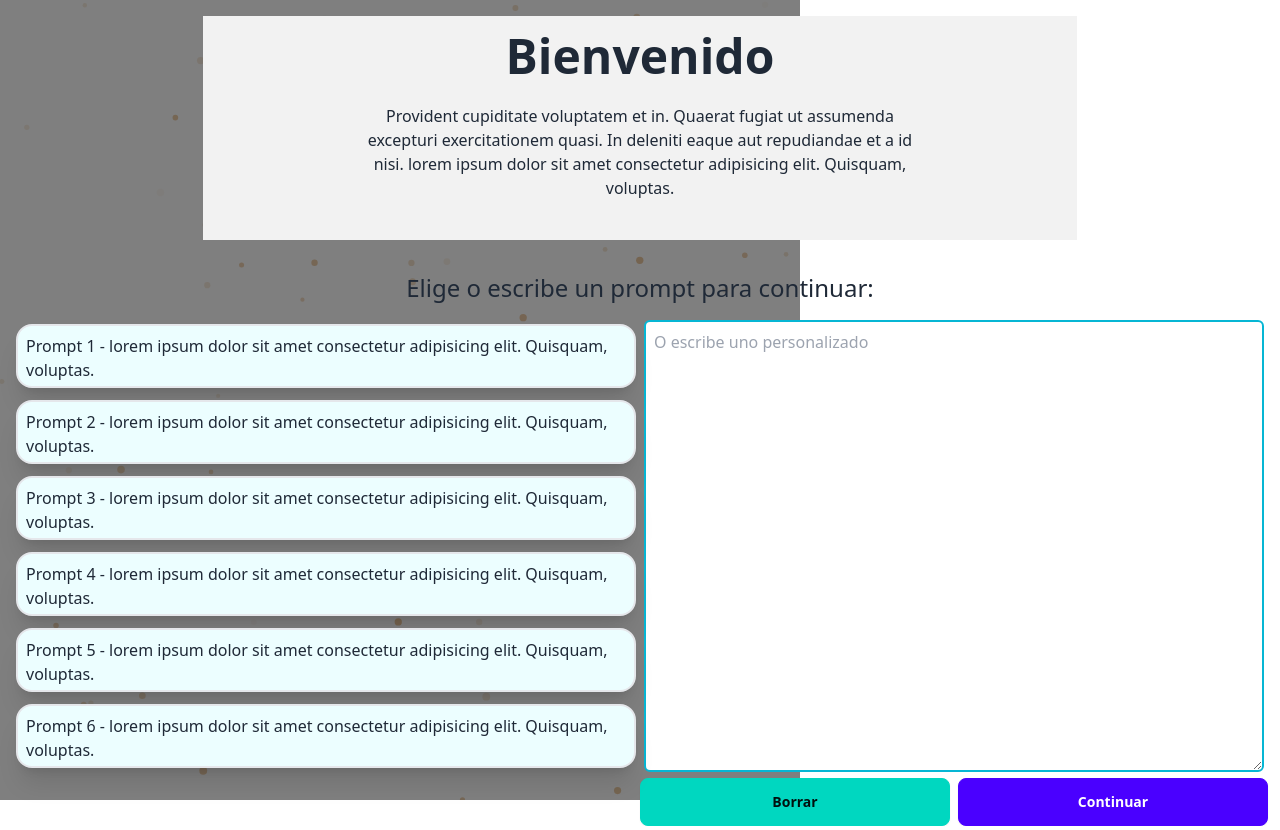
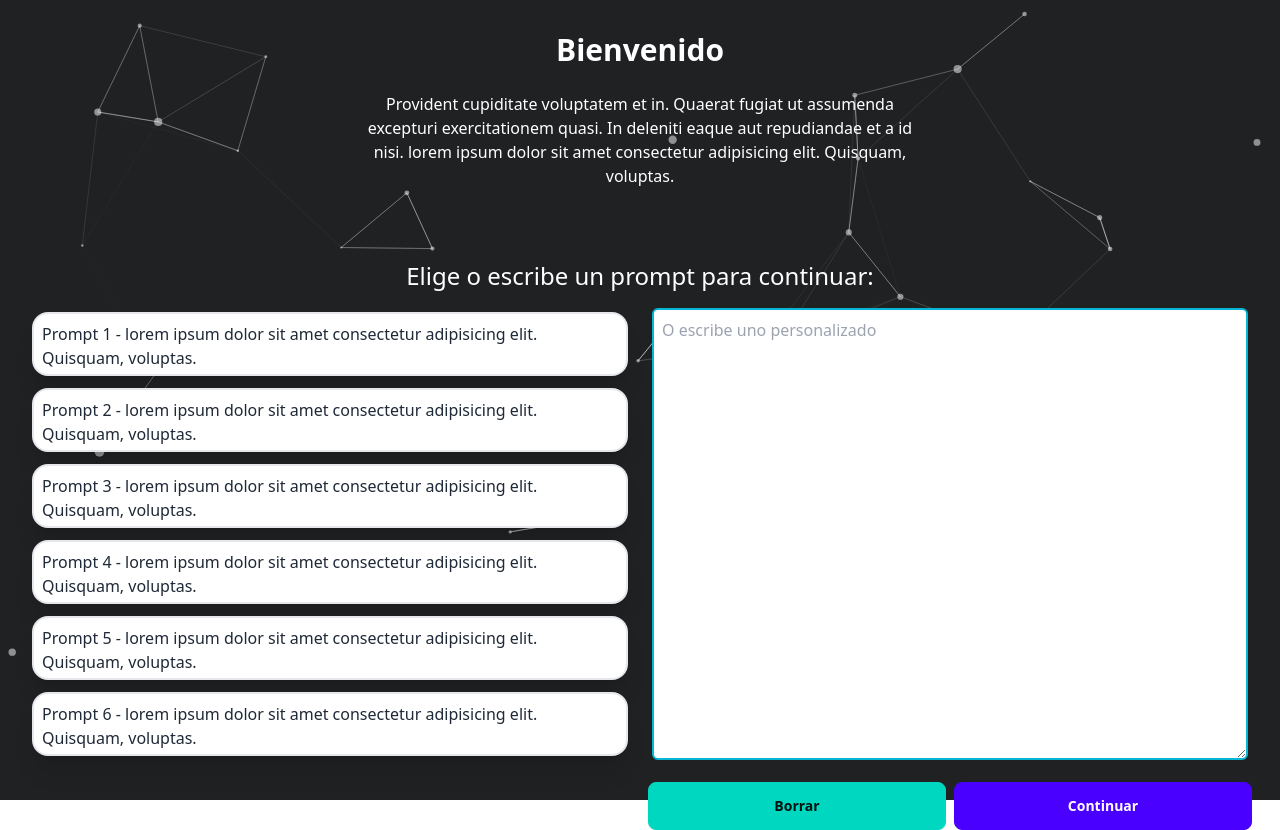
Before and after one commit to diegohumpire/imagination-app, a React (Vite) app: page /prompts in a window 1280 px wide. Built offline with nearby package versions, Linux system fonts and the light colour scheme.

Commit message:
Update UI

```diff
--- a/package.json
+++ b/package.json
@@ -17,6 +17,9 @@
   },
   "devDependencies": {
     "@headlessui/react": "^1.7.19",
+    "@tsparticles/engine": "^3.3.0",
+    "@tsparticles/react": "^3.0.0",
+    "@tsparticles/slim": "^3.3.0",
     "@types/prop-types": "^15.7.12",
     "@types/react": "^18.2.66",
     "@types/react-dom": "^18.2.22",
--- a/src/components/Layout.tsx
+++ b/src/components/Layout.tsx
@@ -6,58 +6,11 @@ import ParticleBackground from "./ParticleBackground";
 const Layout = () => {
   const isLoading = useApplicationStore((state) => state.isLoading);
 
-  // const settings = {
-  //   canvas: {
-  //     canvasFillSpace: true,
-  //     useBouncyWalls: false,
-  //   },
-  //   particle: {
-  //     particleCount: 50,
-  //     color: "#ff0000",
-  //     minSize: 1,
-  //     maxSize: 3,
-  //   },
-  //   velocity: {
-  //     directionAngle: 0,
-  //     directionAngleVariance: 360,
-  //     minSpeed: 5,
-  //     maxSpeed: 5,
-  //   },
-  //   opacity: {
-  //     minOpacity: 0.5,
-  //     maxOpacity: 0.5,
-  //     opacityTransitionTime: 3000,
-  //   },
-  // };
-
-  const settings = {
-    canvas: {
-      canvasFillSpace: true,
-    },
-    particle: {
-      particleCount: 100,
-      color: "#d68c38",
-      minSize: 2,
-      maxSize: 4,
-    },
-    velocity: {
-      directionAngle: 0,
-      directionAngleVariance: 30,
-      minSpeed: 0.2,
-      maxSpeed: 4,
-    },
-    opacity: {
-      minOpacity: 0,
-      maxOpacity: 0.5,
-      opacityTransitionTime: 5000,
-    },
-  };
-
   return (
     <div className="relative">
-      <div className="h-screen absolute z-30">
-        <div className="absolute w-full h-full bg-black opacity-50"></div>
-        <ParticleBackground settings={settings} />
+      <div className="w-screen h-screen absolute z-30 bg-gray-400">
+        <div className="absolute w-full h-full"></div>
+        <ParticleBackground />
       </div>
       <main className="relative z-40">
         {isLoading && <LoadingOverlay />}
--- a/src/components/LoadingOverlay.tsx
+++ b/src/components/LoadingOverlay.tsx
@@ -3,9 +3,9 @@ import React from "react";
 export default function LoadingOverlay(): React.ReactNode {
   return (
     <div className="absolute h-screen z-50">
-      <div className="absolute h-screen w-screen bg-black opacity-50"></div>
+      <div className="absolute h-screen w-screen bg-black opacity-80"></div>
       <div className="flex h-screen w-screen justify-center items-center text-white">
-        <span className="loading loading-dots w-[5rem]"></span>
+        <span className="loading loading-infinity w-[5rem] text-white"></span>
       </div>
     </div>
   );
--- a/src/components/ParticleBackground.tsx
+++ b/src/components/ParticleBackground.tsx
@@ -1,320 +1,111 @@
 // @ts-nocheck
-import { useState, useEffect, useRef } from "react";
-import PropTypes from "prop-types";
+import { useEffect, useMemo, useState } from "react";
+import Particles, { initParticlesEngine } from "@tsparticles/react";
+import { type Container, type ISourceOptions } from "@tsparticles/engine";
+// import { loadAll } from "@tsparticles/all"; // if you are going to use `loadAll`, install the "@tsparticles/all" package too.
+// import { loadFull } from "tsparticles"; // if you are going to use `loadFull`, install the "tsparticles" package too.
+import { loadSlim } from "@tsparticles/slim"; // if you are going to use `loadSlim`, install the "@tsparticles/slim" package too.
+// import { loadBasic } from "@tsparticles/basic"; // if you are going to use `loadBasic`, install the "@tsparticles/basic" package too.
 
-const ParticleBackground = (props: any) => {
-  const defaults = {
-    canvas: {
-      canvasFillSpace: true,
-      width: 200,
-      height: 200,
-      useBouncyWalls: false,
-    },
-    particle: {
-      color: "#94ecbe",
-      particleCount: 1,
-      maxSize: 5,
-    },
-    velocity: {
-      maxSpeed: 1,
-    },
-    opacity: {
-      opacityTransitionTime: 3000,
-      maxOpacity: 1,
-    },
+const ParticleBackground = () => {
+  const [init, setInit] = useState(false);
+
+  // this should be run only once per application lifetime
+  useEffect(() => {
+    initParticlesEngine(async (engine) => {
+      // you can initiate the tsParticles instance (engine) here, adding custom shapes or presets
+      // this loads the tsparticles package bundle, it's the easiest method for getting everything ready
+      // starting from v2 you can add only the features you need reducing the bundle size
+      //await loadAll(engine);
+      //await loadFull(engine);
+      await loadSlim(engine);
+      //await loadBasic(engine);
+    }).then(() => {
+      setInit(true);
+    });
+  }, []);
+
+  const particlesLoaded = async (container?: Container): Promise<void> => {
+    console.log("particlesLoaded");
   };
 
-  const [particles, setParticles] = useState([]);
-  const [animation, _] = useState(null);
+  const options: ISourceOptions = useMemo(
+    () => ({
+      background: {
+        color: {
+          value: "#000",
+        },
+        opacity: 0.8,
+      },
+      fpsLimit: 120,
+      interactivity: {
+        events: {
+          onClick: {
+            enable: true,
+            mode: "push",
+          },
+          onHover: {
+            enable: true,
+            mode: "repulse",
+          },
+        },
+        modes: {
+          push: {
+            quantity: 4,
+          },
+          repulse: {
+            distance: 200,
+            duration: 0.4,
+          },
+        },
+      },
+      particles: {
+        color: {
+          value: "#ffffff",
+        },
+        links: {
+          color: "#ffffff",
+          distance: 150,
+          enable: true,
+          opacity: 0.5,
+          width: 1,
+        },
+        move: {
+          direction: "none",
+          enable: true,
+          outModes: {
+            default: "out",
+          },
+          random: false,
+          speed: 3,
+          straight: false,
+        },
+        number: {
+          density: {
+            enable: true,
+          },
+          value: 80,
+        },
+        opacity: {
+          value: 0.5,
+        },
+        shape: {
+          type: "circle",
+        },
+        size: {
+          value: { min: 1, max: 5 },
+        },
+      },
+      detectRetina: true,
+    }),
+    [],
+  );
 
-  const { settings } = props;
-  const [settingsWithDefaults, setSettingsWithDefaults] = useState(merge(defaults, settings));
-  console.log("ParticleBackground settingsWithDefaults");
+  if (init) {
+    return <Particles id="tsparticles" particlesLoaded={particlesLoaded} options={options} />;
+  }
 
-  const updateFrequency = 1000 / 60;
-
-  const canvasRef = useRef(null);
-  const isFirstRender = useRef(true);
-  const animRef = useRef(null);
-
-  // Init
-  useEffect(() => {
-    let ctx = canvasRef.current.getContext("2d");
-    boundCheckSettings();
-    drawBackground();
-    generateParticles();
-  }, []);
-
-  // Ensure animation starts after particles generated and stops when unmounted
-  useEffect(() => {
-    //if (!animation && particles.length > 0) {
-    if (!animRef.current && particles.length > 0) {
-      startAnimation();
-    }
-    return () => {
-      if (animRef.current) window.cancelAnimationFrame(animation);
-    };
-  }, [particles, animation]);
-
-  // watch settings and apply appropriate updates
-  useEffect(() => {
-    if (isFirstRender.current) {
-      isFirstRender.current = false;
-    } else {
-      setSettingsWithDefaults(merge(settingsWithDefaults, settings));
-      boundCheckSettings();
-      let particleChange = settingsWithDefaults.particle.particleCount - particles.length;
-      updateParticles(particleChange);
-    }
-  }, [settings]);
-
-  // Restart anim if particles change
-  useEffect(() => {
-    window.cancelAnimationFrame(animRef.current);
-    startAnimation();
-  }, [particles]);
-
-  const boundCheckSettings = () => {
-    if (settingsWithDefaults.opacity.maxOpacity > 1 || settingsWithDefaults.opacity.maxOpacity < 0)
-      settingsWithDefaults.opacity.maxOpacity = 1;
-    if (settingsWithDefaults.opacity.minOpacity < 0 || settingsWithDefaults.opacity.minOpacity > 1)
-      settingsWithDefaults.opacity.minOpacity = 0;
-    if (settingsWithDefaults.opacity.opacityTransitionTime < 0)
-      settingsWithDefaults.opacity.opacityTransitionTime = 1000;
-  };
-
-  const generateParticles = () => {
-    let canvas = canvasRef.current;
-    let newParticles = [];
-    for (let i = 0; i < settingsWithDefaults.particle.particleCount; i++) {
-      newParticles.push(new Particle(i, settingsWithDefaults, canvas));
-    }
-    setParticles(newParticles);
-  };
-
-  const updateParticles = (particleChange) => {
-    if (particleChange === 0) return;
-    if (particleChange > 0) {
-      addParticles(particleChange);
-    } else if (particleChange < 0) {
-      removeParticles(Math.abs(particleChange));
-    }
-  };
-
-  const addParticles = (numberToAdd) => {
-    let canvas = canvasRef.current;
-    let newParticles = [];
-    let currentParticles = particles;
-    for (let i = 0; i < numberToAdd; i++) {
-      newParticles.push(new Particle(i + currentParticles.length, settingsWithDefaults, canvas));
-    }
-    let updatedParticles = [...currentParticles, ...newParticles];
-    setParticles(updatedParticles);
-  };
-
-  const removeParticles = (numberToRemove) => {
-    let reducedParticles = particles;
-    reducedParticles.splice(-numberToRemove, numberToRemove);
-    setParticles(reducedParticles);
-  };
-
-  const startAnimation = () => {
-    draw();
-  };
-
-  const draw = () => {
-    drawBackground();
-    drawParticles();
-    animRef.current = window.requestAnimationFrame(() => draw());
-  };
-
-  const drawBackground = () => {
-    let canvas = canvasRef.current;
-    if (settingsWithDefaults.canvas.canvasFillSpace) {
-      canvas.style.width = "100%";
-      canvas.style.height = "100%";
-      canvas.width = canvas.offsetWidth;
-      canvas.height = canvas.offsetHeight;
-    }
-  };
-
-  const drawParticles = () => {
-    let canvas = canvasRef.current;
-    let ctx = canvas.getContext("2d");
-
-    for (let i in particles) {
-      let p = particles[i];
-
-      // Direction and speed
-      if (settingsWithDefaults.canvas.useBouncyWalls) {
-        if (p.x - p.size < 0 || p.x + p.size > ctx.canvas.width) p.vx *= -1;
-        if (p.y - p.size < 0 || p.y + p.size > ctx.canvas.height) p.vy *= -1;
-        if ((p.x - p.size < 0 && p.vx < 0) || (p.x + p.size > ctx.canvas.width && p.vx > 0))
-          p.x = p.getRandomInRange(p.size, ctx.canvas.width - p.size);
-        if ((p.y - p.size < 0 && p.vy < 0) || (p.y + p.size > ctx.canvas.height && p.vy > 0))
-          p.y = p.getRandomInRange(p.size, ctx.canvas.height - p.size);
-      } else {
-        if (p.x + p.size < 0) p.x = ctx.canvas.width + p.size;
-        if (p.x - p.size > ctx.canvas.width) p.x = -p.size;
-        if (p.y + p.size < 0) p.y = ctx.canvas.height + p.size;
-        if (p.y - p.size > ctx.canvas.height) p.y = -p.size;
-      }
-      p.x += p.vx;
-      p.y += p.vy;
-
-      // Opacity
-      let opacity = settingsWithDefaults.opacity;
-      if (opacity.hasOwnProperty("minOpacity") && opacity.hasOwnProperty("maxOpacity")) {
-        let rate = (updateFrequency / opacity.opacityTransitionTime) * 2;
-        if (p.opacity > p.lastOpacity) {
-          p.lastOpacity = p.opacity;
-          p.opacity += rate;
-          if (p.opacity > opacity.maxOpacity) {
-            p.opacity = opacity.maxOpacity;
-            p.lastOpacity = 10;
-          }
-        } else {
-          p.lastOpacity = p.opacity;
-          p.opacity -= rate;
-          if (p.opacity < opacity.minOpacity) {
-            p.opacity = opacity.minOpacity;
-            p.lastOpacity = -10;
-          }
-        }
-      }
-
-      // Draw
-      ctx.beginPath();
-      ctx.fillStyle = settingsWithDefaults.particle.color;
-      if (p.hasOwnProperty("opacity")) ctx.globalAlpha = p.opacity;
-      ctx.arc(p.x, p.y, p.size, 0, Math.PI * 2);
-      ctx.closePath();
-      ctx.fill();
-    }
-  };
-
-  return (
-    <canvas
-      ref={canvasRef}
-      style={props.style}
-      className={props.className}
-      width={settingsWithDefaults.canvas.width}
-      height={settingsWithDefaults.canvas.height}
-    />
-  );
-};
-
-ParticleBackground.propTypes = {
-  style: PropTypes.object,
-  className: PropTypes.string,
-  settings: PropTypes.shape({
-    canvas: PropTypes.shape({
-      canvasFillSpace: PropTypes.bool,
-      width: PropTypes.number,
-      height: PropTypes.number,
-      useBouncyWalls: PropTypes.bool,
-    }),
-    particle: PropTypes.shape({
-      particleCount: PropTypes.number,
-      color: PropTypes.string,
-      minSize: PropTypes.number,
-      maxSize: PropTypes.number,
-    }),
-    velocity: PropTypes.shape({
-      directionAngle: PropTypes.number,
-      directionAngleVariance: PropTypes.number,
-      minSpeed: PropTypes.number,
-      maxSpeed: PropTypes.number,
-    }),
-    opacity: PropTypes.shape({
-      minOpacity: PropTypes.number,
-      maxOpacity: PropTypes.number,
-      opacityTransitionTime: PropTypes.number,
-    }),
-  }),
+  return <></>;
 };
 
 export default ParticleBackground;
-
-class Particle {
-  constructor(particleIndex, settings, canvas) {
-    this.id = particleIndex;
-
-    // Direction
-    let velocity = settings.velocity;
-    if (velocity.hasOwnProperty("directionAngle")) {
-      if (velocity.hasOwnProperty("directionAngleVariance")) {
-        let angle = this.getRandomInRange(
-          velocity.directionAngle - velocity.directionAngleVariance,
-          velocity.directionAngle + velocity.directionAngleVariance,
-        );
-        this.vx = this.getCos(angle - 90);
-        this.vy = this.getSin(angle - 90);
-      } else {
-        this.vx = this.getCos(velocity.directionAngle - 90);
-        this.vy = this.getSin(velocity.directionAngle - 90);
-      }
-    } else {
-      let angle = this.getRandomInRange(0, 360);
-      this.vx = this.getCos(angle - 90);
-      this.vy = this.getSin(angle - 90);
-    }
-
-    // Speed
-    if (velocity.hasOwnProperty("minSpeed") && velocity.hasOwnProperty("maxSpeed")) {
-      let speedAdjust = this.getRandomInRange(velocity.minSpeed, velocity.maxSpeed);
-      this.vx *= speedAdjust;
-      this.vy *= speedAdjust;
-    } else {
-      this.vx *= velocity.maxSpeed;
-      this.vy *= velocity.maxSpeed;
-    }
-
-    // Size
-    let particle = settings.particle;
-    if (particle.hasOwnProperty("minSize") && particle.hasOwnProperty("maxSize")) {
-      this.size = this.getRandomInRange(particle.minSize, particle.maxSize);
-    } else {
-      this.size = particle.maxSize;
-    }
-
-    // Opacity
-    let opacity = settings.opacity;
-    if (opacity.hasOwnProperty("minOpacity") && opacity.hasOwnProperty("maxOpacity")) {
-      this.opacity = this.getRandomInRange(opacity.minOpacity, opacity.maxOpacity);
-      this.lastOpacity = this.opacity + this.getRandomInRange(-1, 1);
-    } else {
-      this.opacity = opacity.maxOpacity;
-    }
-
-    // Position
-    this.x = this.getRandomInRange(this.size, canvas.width - this.size);
-    this.y = this.getRandomInRange(this.size, canvas.height - this.size);
-
-    return this;
-  }
-
-  toRadians(angle) {
-    return angle * (Math.PI / 180);
-  }
-
-  getSin(angle) {
-    return Math.round(Math.sin(this.toRadians(angle)) * 10000 + Number.EPSILON) / 10000;
-  }
-
-  getCos(angle) {
-    return Math.round(Math.cos(this.toRadians(angle)) * 10000 + Number.EPSILON) / 10000;
-  }
-
-  getRandomInRange(min, max) {
-    return Math.random() * (max - min) + min;
-  }
-}
-
-export const merge = (target, source) => {
-  for (const key of Object.keys(source)) {
-    if (source[key] instanceof Object) Object.assign(source[key], merge(target[key], source[key]));
-  }
-  Object.assign(target || {}, source);
-  return target;
-};
--- a/src/components/PromptCard.tsx
+++ b/src/components/PromptCard.tsx
@@ -15,7 +15,7 @@ const PromptCard = ({ text, selected, loading, handleClick }: PromptCardProps) =
   }
 
   const onClick = () => handleClick && handleClick();
-  const isSelected = selected ? "bg-cyan-200 border-1 border-cyan-500" : "bg-cyan-50";
+  const isSelected = selected ? "bg-primary border-1 border-primary text-white" : "bg-white";
 
   return (
     <div
--- a/src/pages/Prompts.tsx
+++ b/src/pages/Prompts.tsx
@@ -28,10 +28,10 @@ const Prompts = () => {
   return (
     <div className="flex flex-col h-screen relative">
       <div className="flex justify-center p-4 w-full">
-        <div className="hero bg-base-200 w-[70%]">
+        <div className="hero bg-transparent w-[70%] text-white">
           <div className="hero-content text-center">
             <div className="max-w-xl">
-              <h1 className="text-5xl font-bold">Bienvenido</h1>
+              <h1 className="text-3xl font-bold">Bienvenido</h1>
               <p className="py-6">
                 {/* Texto donde explicamos lo que vamos a realizar, rapido */}
                 Provident cupiditate voluptatem et in. Quaerat fugiat ut assumenda excepturi exercitationem quasi. In
@@ -43,8 +43,10 @@ const Prompts = () => {
         </div>
       </div>
       <div className="flex flex-col justify-center p-4">
-        <h2 className="flex text-2xl justify-center items-center pb-4">Elige o escribe un prompt para continuar:</h2>
-        <div className="grid grid-cols-2 gap-2">
+        <h2 className="flex text-2xl justify-center items-center pb-4 text-white">
+          Elige o escribe un prompt para continuar:
+        </h2>
+        <div className="grid grid-cols-2 gap-6 mx-4">
           <div>
             {/* Estoy poniendo prompts por defecto para que sea mas rapido la demostracion para el usuario, e igual puede editar el prompt y continuar */}
             <PrompsList />
@@ -55,7 +57,7 @@ const Prompts = () => {
               placeholder="O escribe uno personalizado"
               value={selectedPrompt.text}
               onChange={(e) => setPrompt(e.target.value)}></textarea>
-            <div className="flex justify-center items-center gap-2">
+            <div className="flex justify-center items-center gap-2 pt-4">
               <button
                 className="btn btn-accent m-auto w-1/2"
                 onClick={() => {
--- a/src/pages/Start.tsx
+++ b/src/pages/Start.tsx
@@ -24,8 +24,8 @@ function Start() {
       <div className="flex flex-col gap-2">
         <div className="flex flex-col justify-center items-center pb-3">
           <img src={viteLogo} className="w-32" alt="Vite logo" />
-          <h1 className="text-5xl pb-3">Imagina y crea tu arte</h1>
-          <h2 className="text-2xl pb-2">Ingresa tu email para continuar</h2>
+          <h1 className="text-5xl pb-3 text-white">Imagina y crea tu arte</h1>
+          <h2 className="text-2xl pb-2 text-white">Ingresa tu email para continuar</h2>
         </div>
         <form className="flex flex-col gap-3 justify-center" action="#" onSubmit={handleSubmit}>
           <label className="input input-bordered flex items-center gap-2">
--- a/src/stores/PromptStore.tsx
+++ b/src/stores/PromptStore.tsx
@@ -111,8 +111,8 @@ export const usePromptStore = create<PromptStoreState>((set, get) => ({
           result: {
             type: "image",
             data: {
-              url: "https://via.placeholder.com/1024x320",
-              sizeString: "1024x320",
+              url: "https://via.placeholder.com/512x512",
+              sizeString: "512x512",
               size: {
                 width: 1024,
                 height: 320,
```
Also changed, not shown: src/pages/ResultPrompt.tsx (+8 -8 lines), 1 other file (tests, documents, lock files or other folders).
